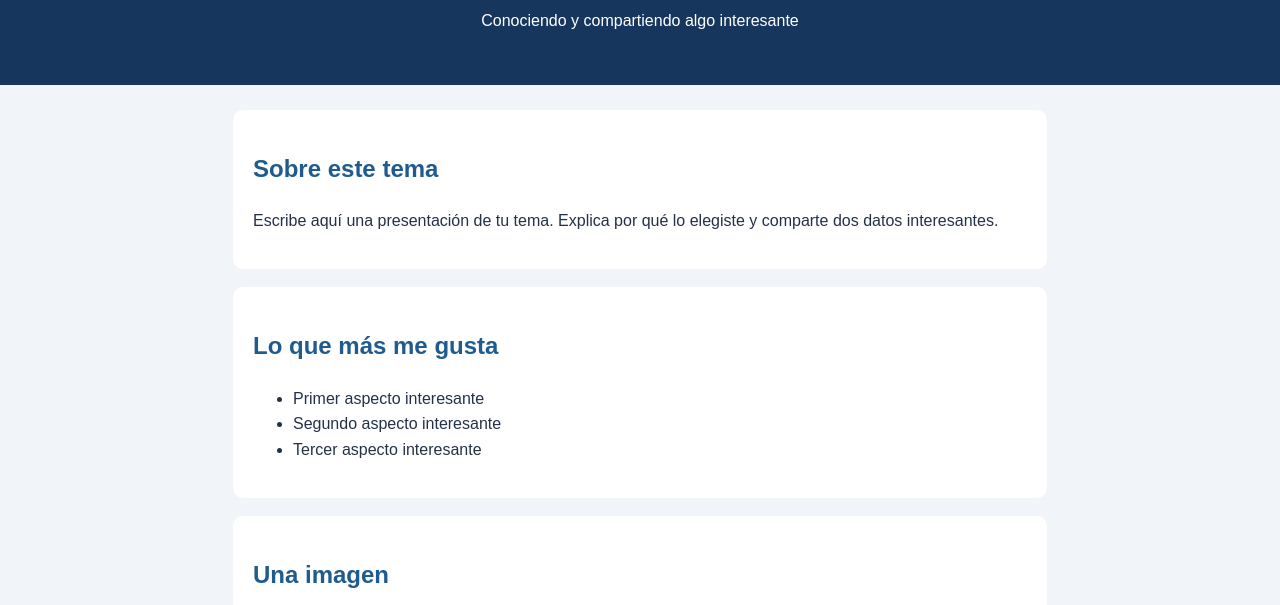
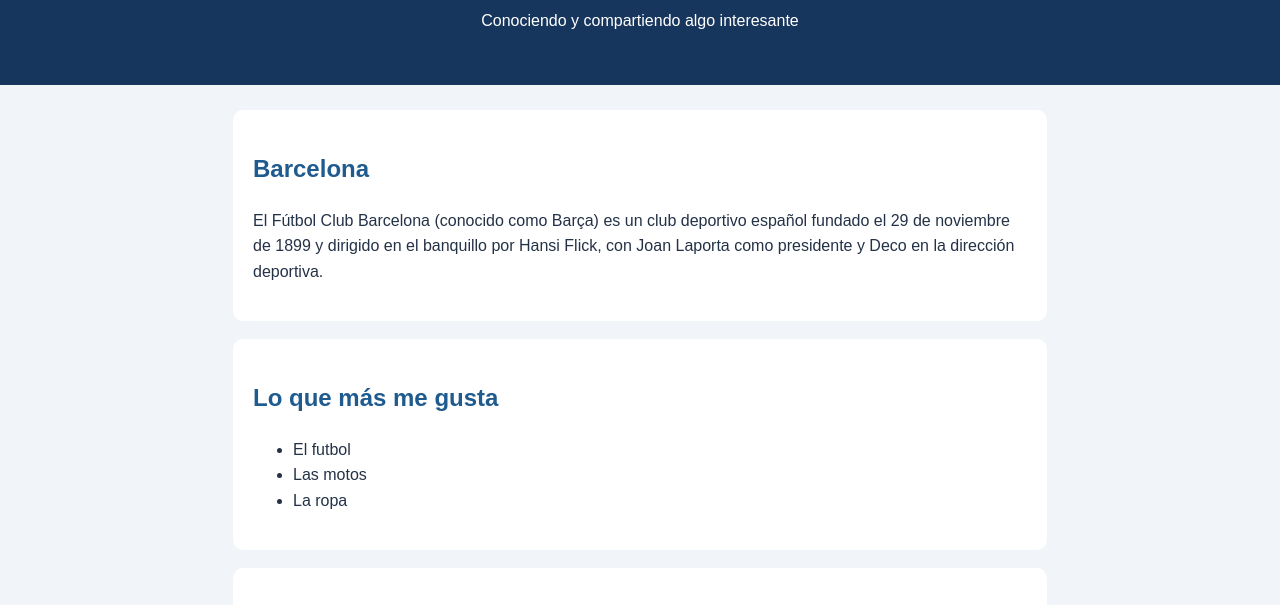
Before and after one commit to juangiron-commits/actividad, a plain HTML site: page index.html in a window 1280 px wide. Shown: the part 121-726 px from the top of the page. Drawn offline with Linux system fonts and the light colour scheme.

Commit message:
Update index.html

```diff
--- a/index.html
+++ b/index.html
@@ -14,17 +14,16 @@
 
   <main>
     <section>
-      <h2>Sobre este tema</h2>
-      <p>Escribe aquí una presentación de tu tema. Explica por qué lo elegiste
-      y comparte dos datos interesantes.</p>
+      <h2>Barcelona</h2>
+      <p>El Fútbol Club Barcelona (conocido como Barça) es un club deportivo español fundado el 29 de noviembre de 1899 y dirigido en el banquillo por Hansi Flick, con Joan Laporta como presidente y Deco en la dirección deportiva.</p>
     </section>
 
     <section>
       <h2>Lo que más me gusta</h2>
       <ul>
-        <li>Primer aspecto interesante</li>
-        <li>Segundo aspecto interesante</li>
-        <li>Tercer aspecto interesante</li>
+        <li>El futbol</li>
+        <li>Las motos</li>
+        <li>La ropa</li>
       </ul>
     </section>
 
```
